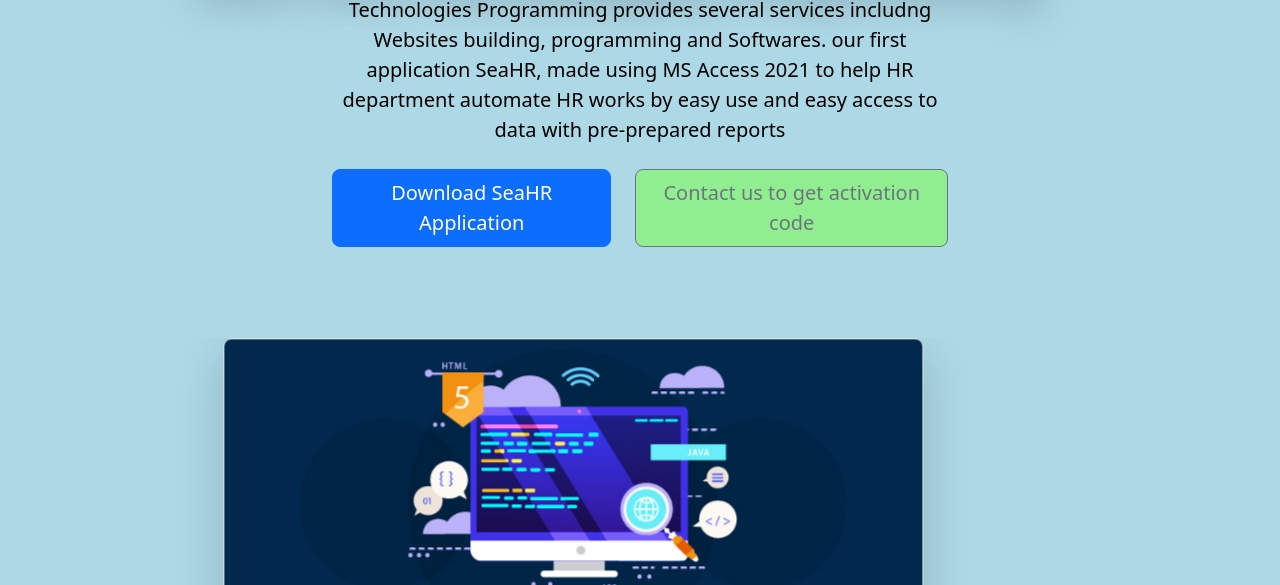
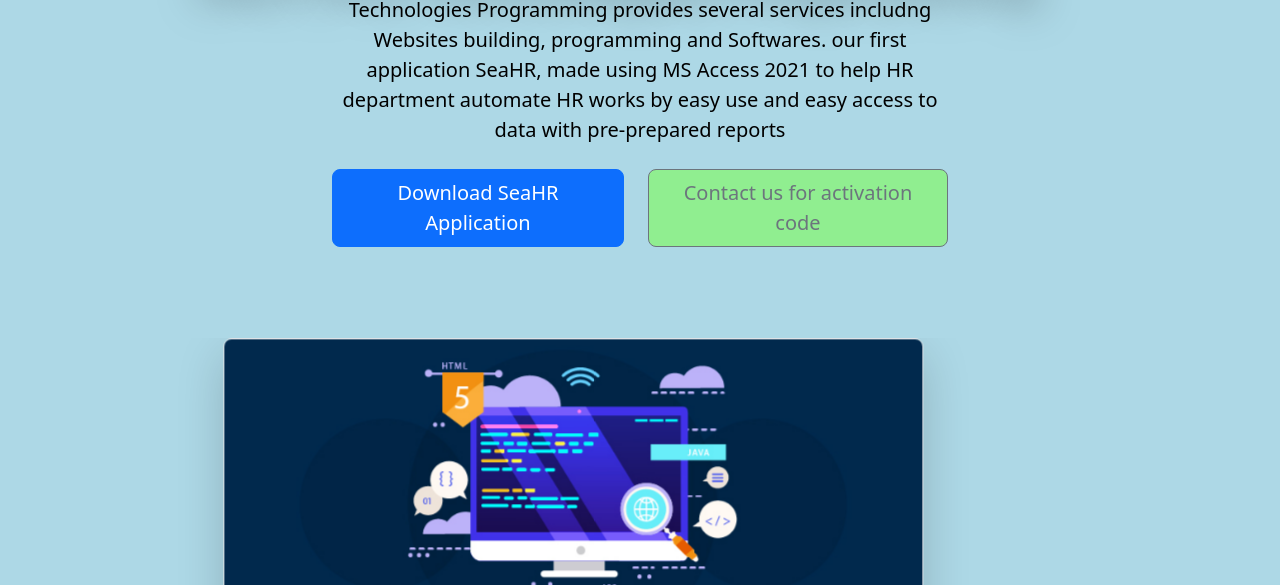
Before and after one commit to aliflieh02/One-click, a plain HTML site: page index.html in a window 1280 px wide. Shown: the part 215-800 px from the top of the page. Drawn offline with nearby package versions, Linux system fonts and the light colour scheme.

Commit message:
Update index.html

```diff
--- a/index.html
+++ b/index.html
@@ -170,7 +170,7 @@
           <button type="button" class="btn btn-primary btn-lg px-4 me-sm-3">Download SeaHR Application</button>
         </a>
         <a class="nav-link" style="color: black;" href="https://www.linkedin.com/in/ali-hassan-39b757125" target="_blank">
-          <button type="button" class="btn btn-outline-secondary btn-lg px-4" style="background-color: lightgreen;">Contact us to get activation code</button>
+          <button type="button" class="btn btn-outline-secondary btn-lg px-4" style="background-color: lightgreen;">Contact us for activation code</button>
         </a>
       </div>
 
```
